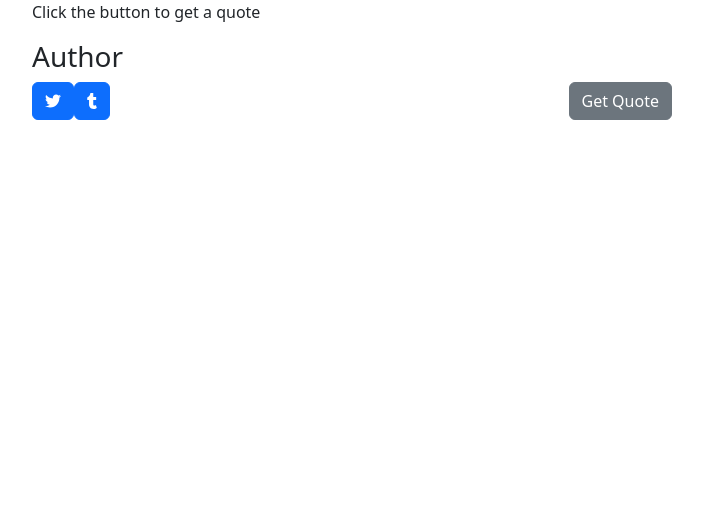
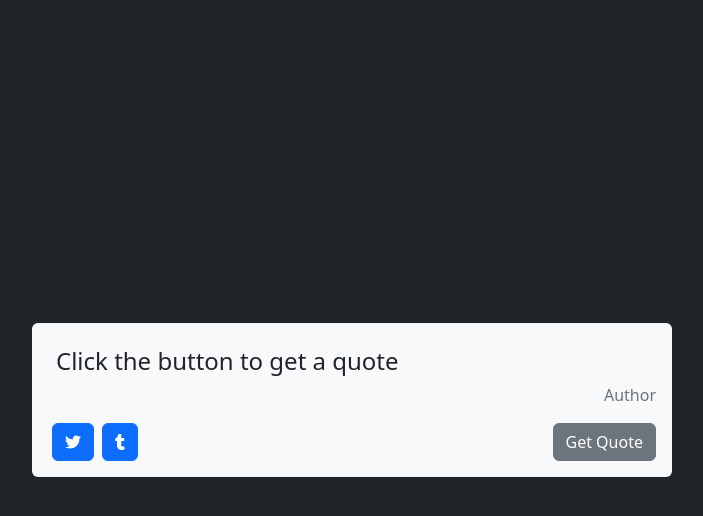
Before and after one commit to raulg-cpp/quote-generator, a React (Create React App) app: page / in a window 1280 px wide. Shown: the top 516 px of the page, without its empty margins (288-991 px from the left). Built offline with nearby package versions, Linux system fonts and the light colour scheme.

Commit message:
style outline

```diff
--- a/public/index.html
+++ b/public/index.html
@@ -24,6 +24,13 @@
       work correctly both with client-side routing and a non-root public URL.
       Learn how to configure a non-root public URL by running `npm run build`.
     -->
+    <style>
+		html, body, #root, #root>div {
+			height: 100%;
+			margin: 0;
+		}
+	</style>
+
     <title>React App</title>
   </head>
   <body>
--- a/src/App.js
+++ b/src/App.js
@@ -14,21 +14,21 @@ import QuoteButton from './quote.js';
 
 function App() {
 	return (
-		<div className="d-flex flex-col justify-content-center align-items-center">
-			<div className="w-50 align-items-center">
+		<div className="d-flex justify-content-center align-items-center bg-dark">
+			<div className="w-50 bg-light p-3 rounded">
 				{/* Text */}
 				<div className="">
-					<p id="quote">Click the button to get a quote</p>
-					<h3 className="float-right" id="author">Author</h3>
+					<h4 className="m-2" id="quote">Click the button to get a quote</h4>
+					<p className="text-end text-secondary" id="author">Author</p>
 				</div>
 				{/* Buttons */}
 				<div className="d-flex justify-content-between">
-					<div>
-						<a className="btn btn-primary" href="">
+					<div className="">
+						<a className="mx-1 btn btn-primary" href="">
 							<FontAwesomeIcon icon="fa-brands fa-twitter" />
 						</a>
 
-						<a className="btn btn-primary" href="">
+						<a className="mx-1 btn btn-primary" href="">
 							<FontAwesomeIcon icon="fa-brands fa-tumblr" />
 						</a>
 					</div>
```
